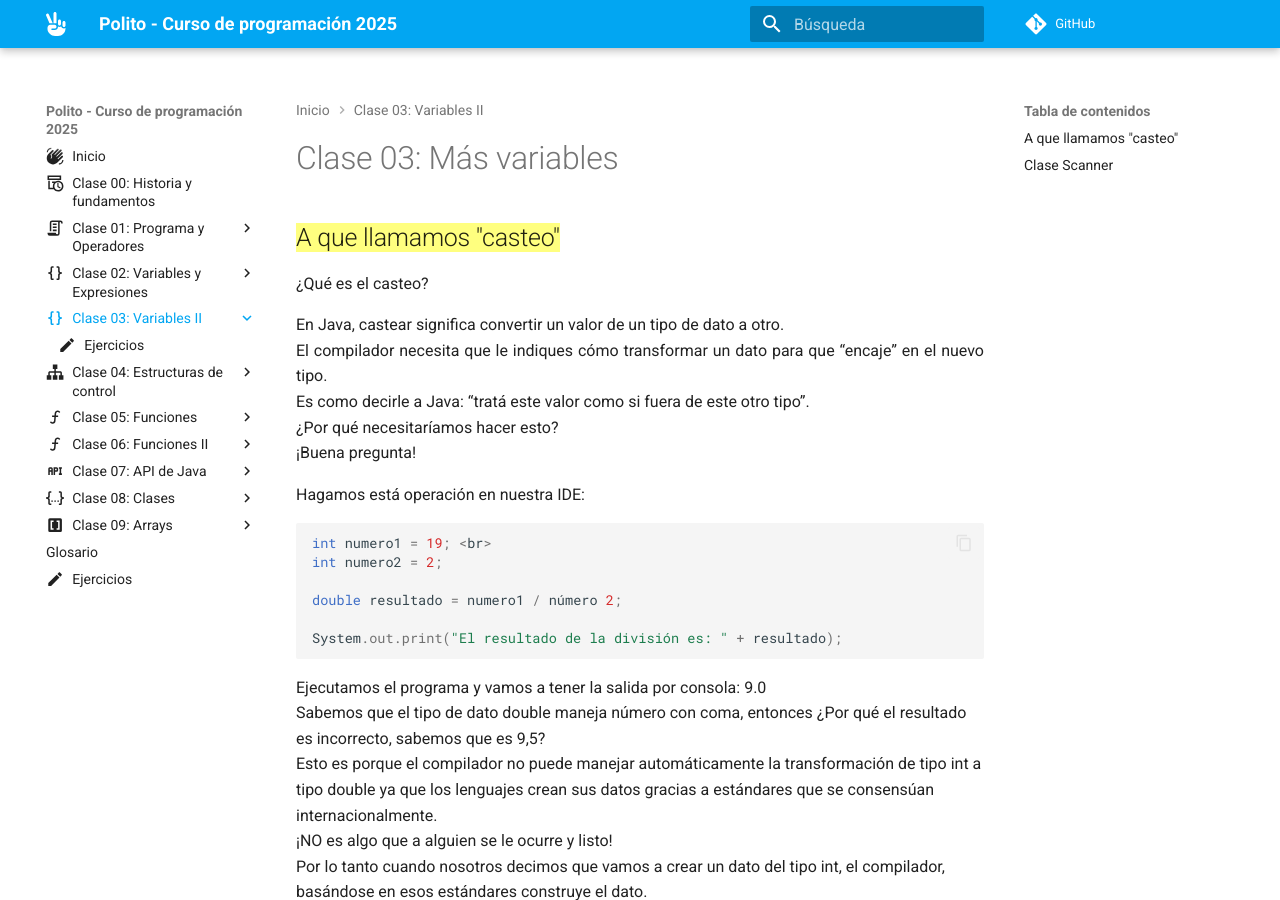
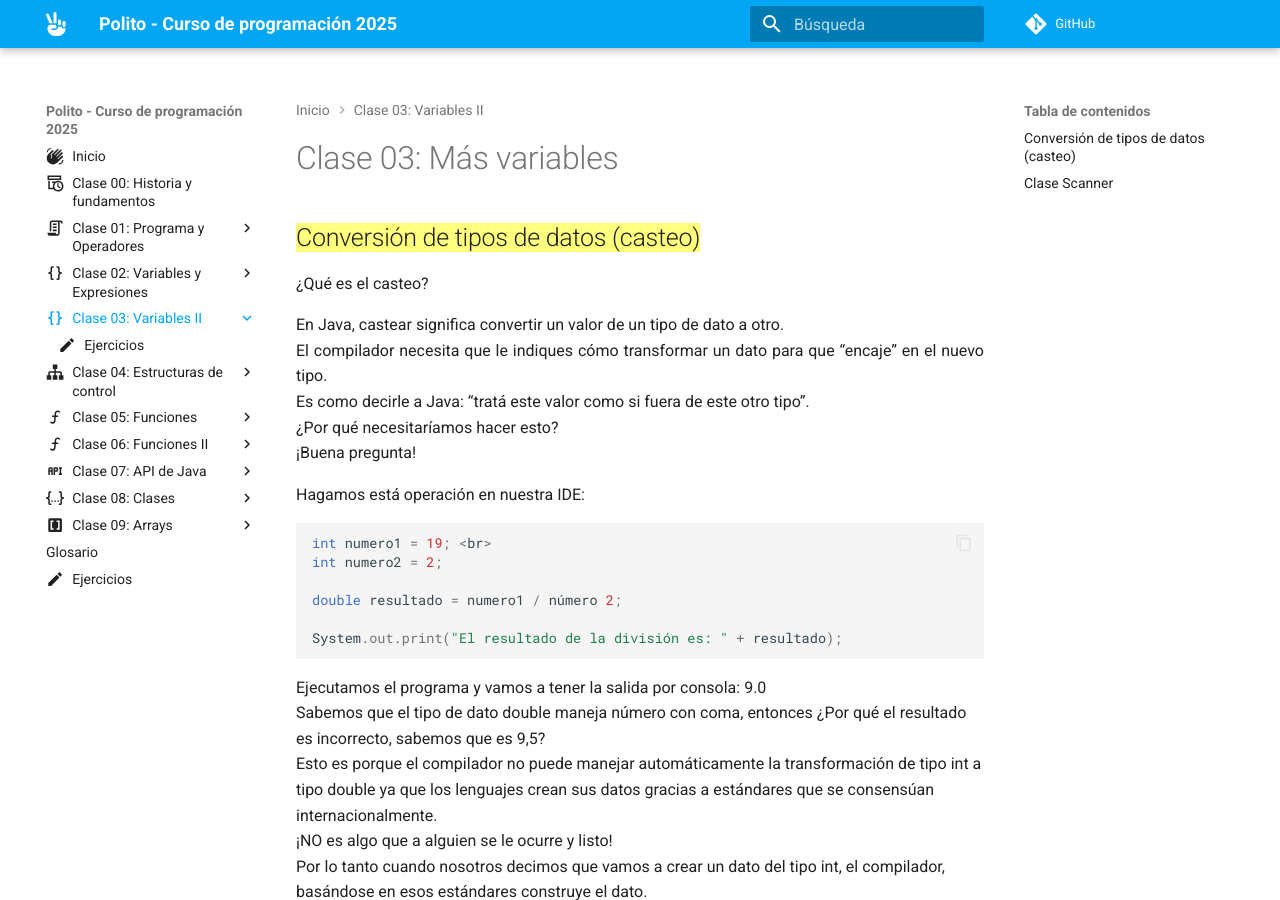
Before and after one commit to anairamzap/curso-polito, an MkDocs documentation site: the page built from docs/clase_03/index.md, in a window 1280 px wide and 900 px high. Built offline with MkDocs 1.6.1 and Material for MkDocs 9.7.7, drawn with Linux system fonts in a browser that asks for light colours; comment, search, counter and statistics services are not loaded.

Commit message:
Cambio de título para el casteo

```diff
--- a/docs/clase_03/index.md
+++ b/docs/clase_03/index.md
@@ -4,7 +4,7 @@ icon: material/code-braces
 
 # Clase 03: Más variables
 
-## {==A que llamamos "casteo"==}
+## {==Conversión de tipos de datos (casteo)==}
 ¿Qué es el casteo?
 
 En Java, castear significa convertir un valor de un tipo de dato a otro. <br>
```
